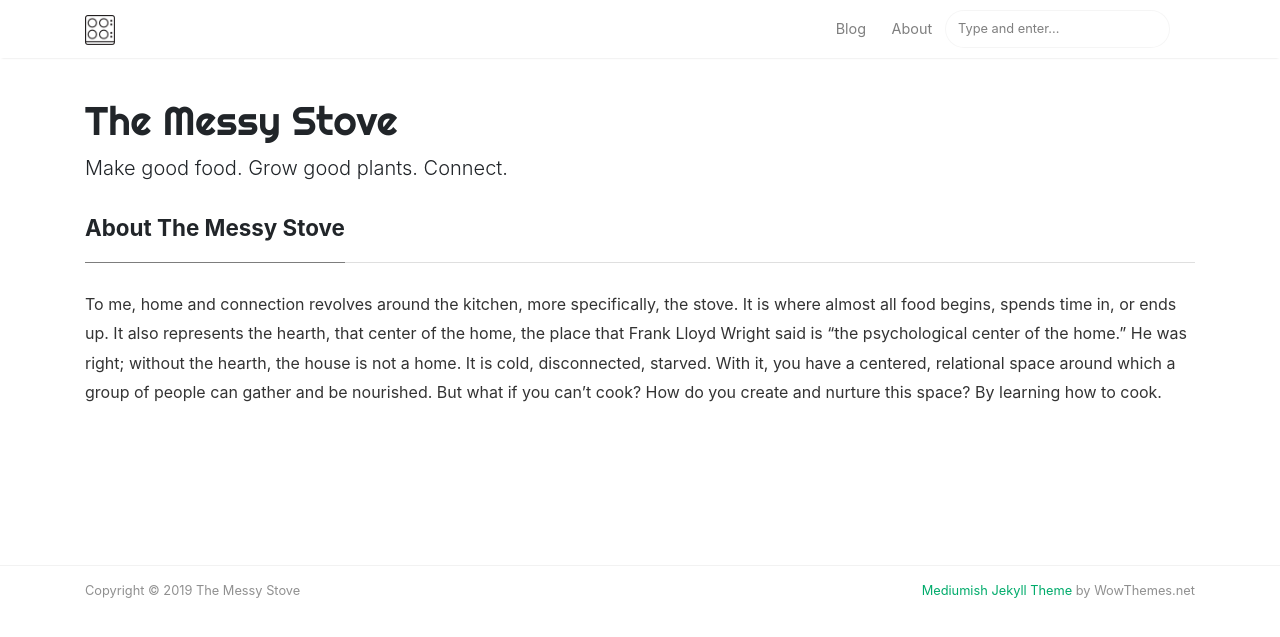
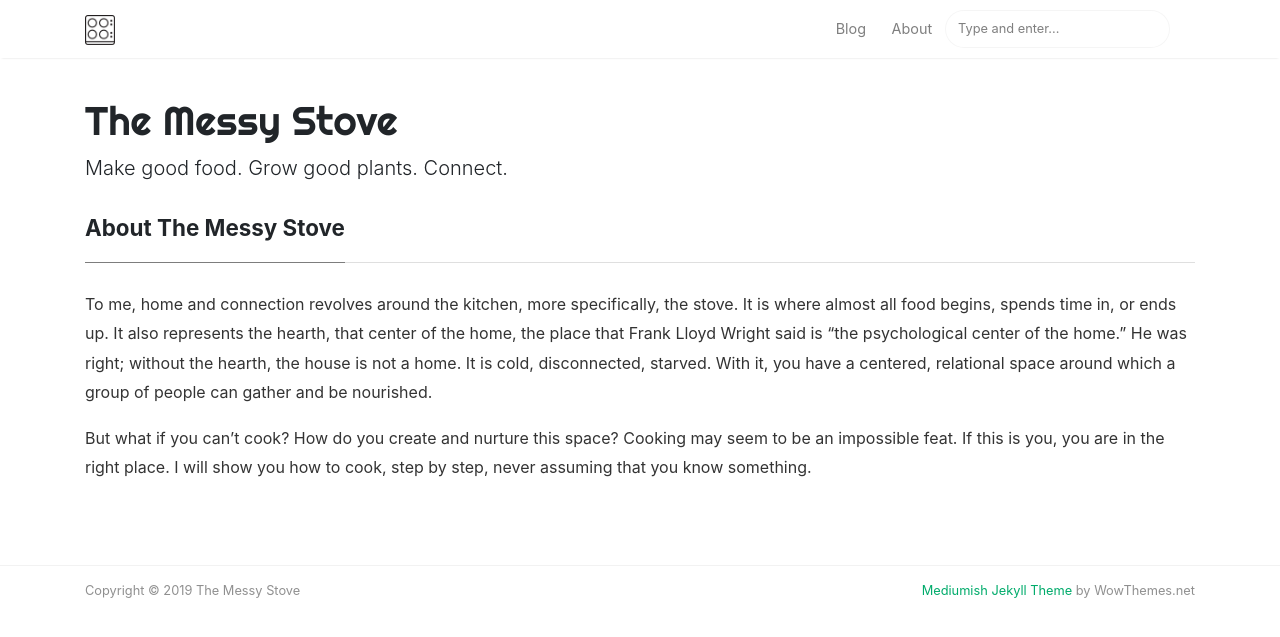
Before and after one commit to pknielski/pknielski.github.io, a Jekyll site: the page built from _pages/about.md, in a window 1280 px wide. Shown: the top 637 px of the page. Built offline with Jekyll 4.4.1, drawn with Linux system fonts in a browser that asks for light colours; nearby versions of some CDN libraries.

Commit message:
Update about.md

```diff
--- a/_pages/about.md
+++ b/_pages/about.md
@@ -6,4 +6,6 @@ comments: false
 published: true
 ---
 
-To me, home and connection revolves around the kitchen, more specifically, the stove.  It is where almost all food begins, spends time in, or ends up.  It also represents the hearth, that center of the home, the place that Frank Lloyd Wright said is "the psychological center of the home.” He was right; without the hearth, the house is not a home.  It is cold, disconnected, starved.  With it, you have a centered, relational space around which a group of people can gather and be nourished. But what if you can't cook?  How do you create and nurture this space?  By learning how to cook.
+To me, home and connection revolves around the kitchen, more specifically, the stove.  It is where almost all food begins, spends time in, or ends up.  It also represents the hearth, that center of the home, the place that Frank Lloyd Wright said is "the psychological center of the home.” He was right; without the hearth, the house is not a home.  It is cold, disconnected, starved.  With it, you have a centered, relational space around which a group of people can gather and be nourished.
+
+But what if you can't cook?  How do you create and nurture this space?  Cooking may seem to be an impossible feat. If this is you, you are in the right place. I will show you how to cook, step by step, never assuming that you know something.
```
